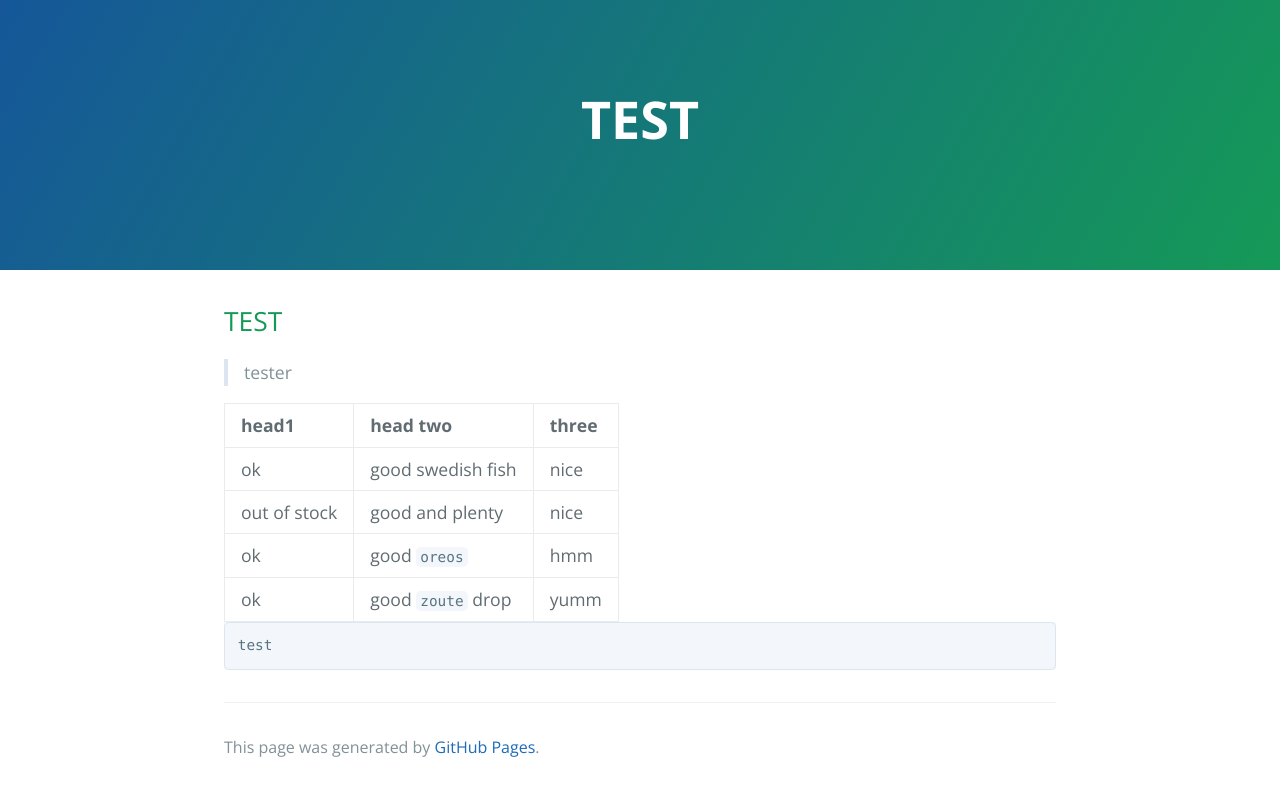
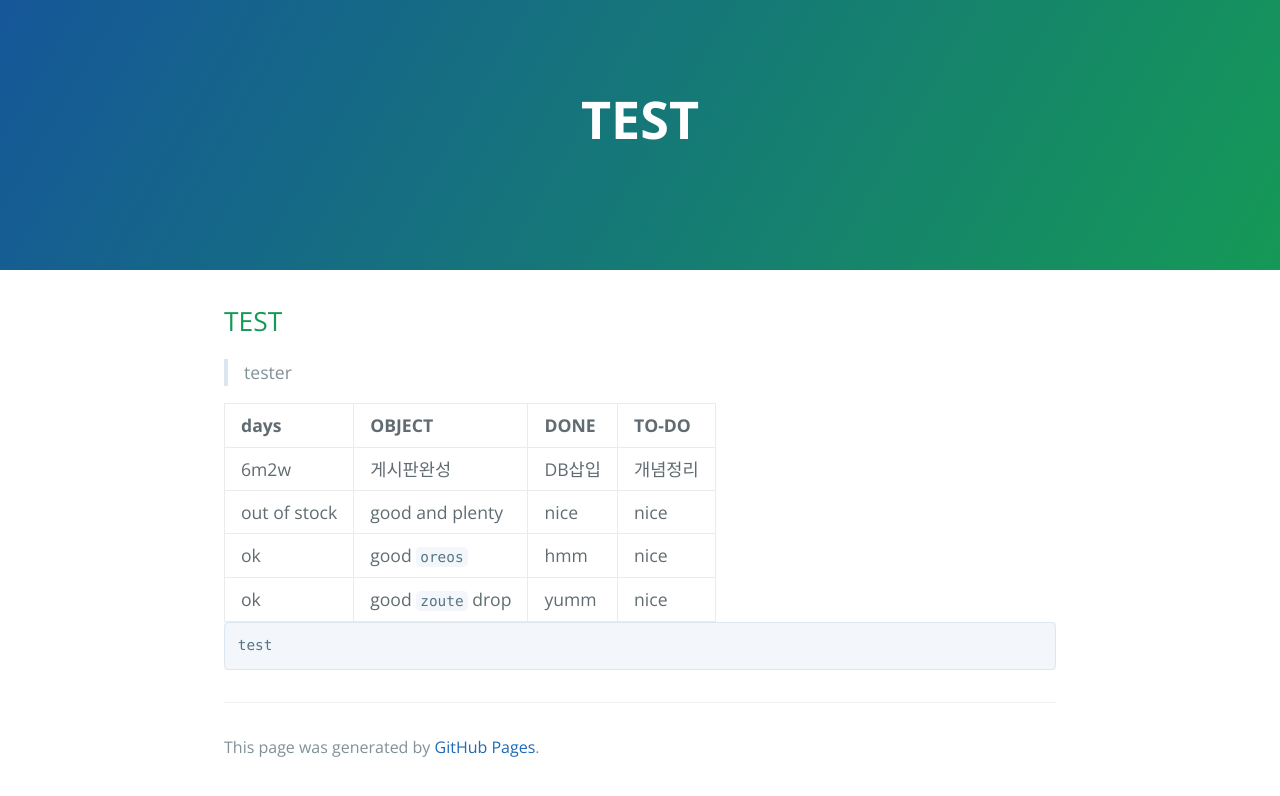
Before and after one commit to Jonghyun-K1m/Jonghyun-K1m.github.io, a Jekyll site: the page built from index.md, in a window 1280 px wide. Shown: the top 796 px of the page. Built offline with Jekyll 4.4.1, drawn with Linux system fonts in a browser that asks for light colours; the repository's description, which GitHub fills in, is left out; our own code applies the rules of GitHub Pages for plain Markdown files.

Commit message:
Update index.md

````diff
--- a/index.md
+++ b/index.md
@@ -6,12 +6,12 @@ layout: default
 
 >tester
 
-| head1        | head two          | three |
-|:-------------|:------------------|:------|
-| ok           | good swedish fish | nice  |
-| out of stock | good and plenty   | nice  |
-| ok           | good `oreos`      | hmm   |
-| ok           | good `zoute` drop | yumm  |
+| days        | OBJECT         | DONE | TO-DO  |
+|:-------------|:------------------|:------|:------|
+| 6m2w          | 게시판완성 | DB삽입  | 개념정리  |
+| out of stock | good and plenty   | nice  | nice  |
+| ok           | good `oreos`      | hmm   | nice  |
+| ok           | good `zoute` drop | yumm  | nice  |
 
 
 ```
````
